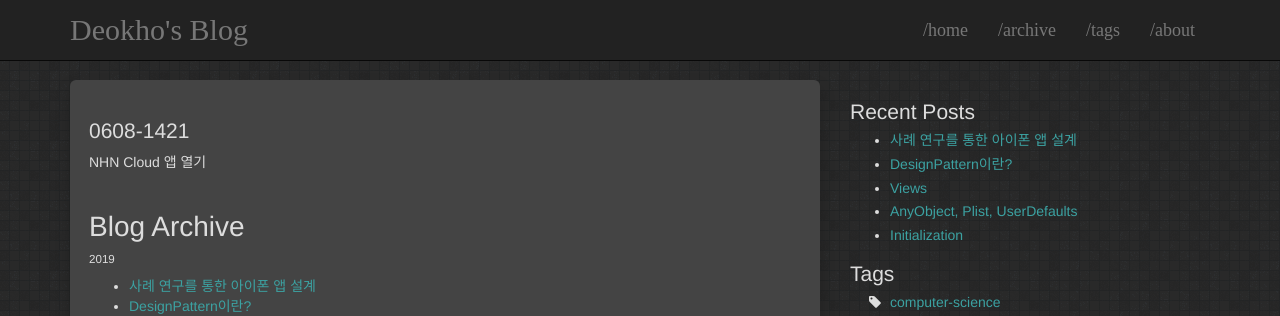
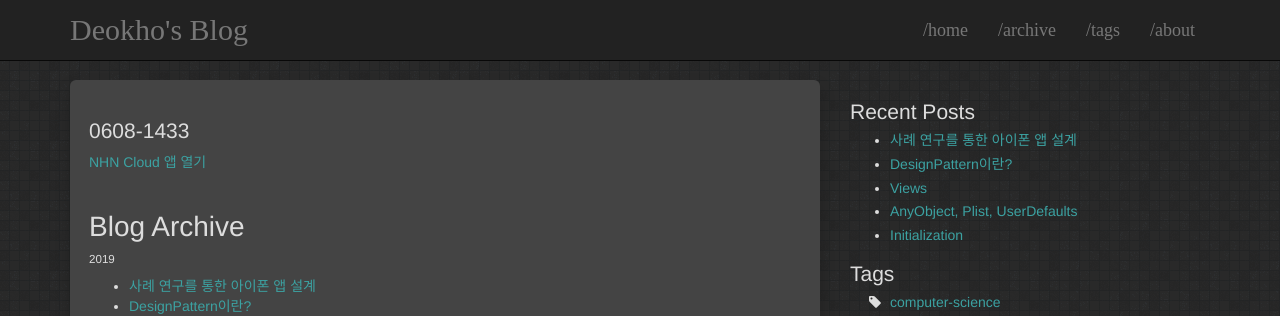
Before and after one commit to LeeDeokho/LeeDeokHo.github.io, a Jekyll site: the page built from archive.html, in a window 1280 px wide and 1147 px high. Shown: the top 316 px of the window. Built offline with Jekyll 4.4.1, drawn with Linux system fonts in a browser that asks for light colours.

Commit message:
Update archive.html

```diff
--- a/archive.html
+++ b/archive.html
@@ -3,7 +3,7 @@ layout: page
 title: Blog archive
 ---
 
-<h2>0608-1421</h5>
+<h2>0608-1433</h5>
 
 <script language="javascript">
     function open_appstore() {
@@ -31,7 +31,7 @@ title: Blog archive
     }
 </script>
 
-<span onClick="javascript:try_to_open_app();">NHN Cloud 앱 열기</span>
+<a onClick="javascript:try_to_open_app();">NHN Cloud 앱 열기</a>
 
 <br>
 <br>
```
